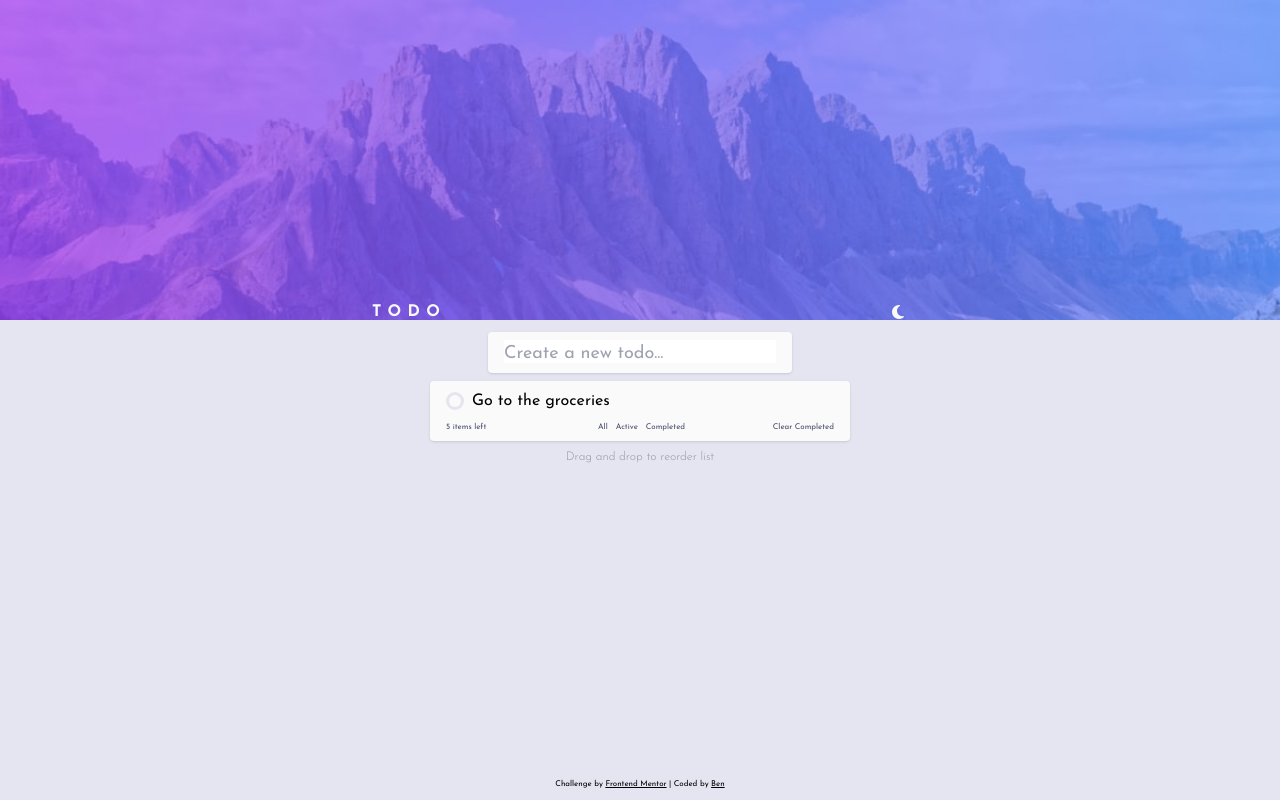
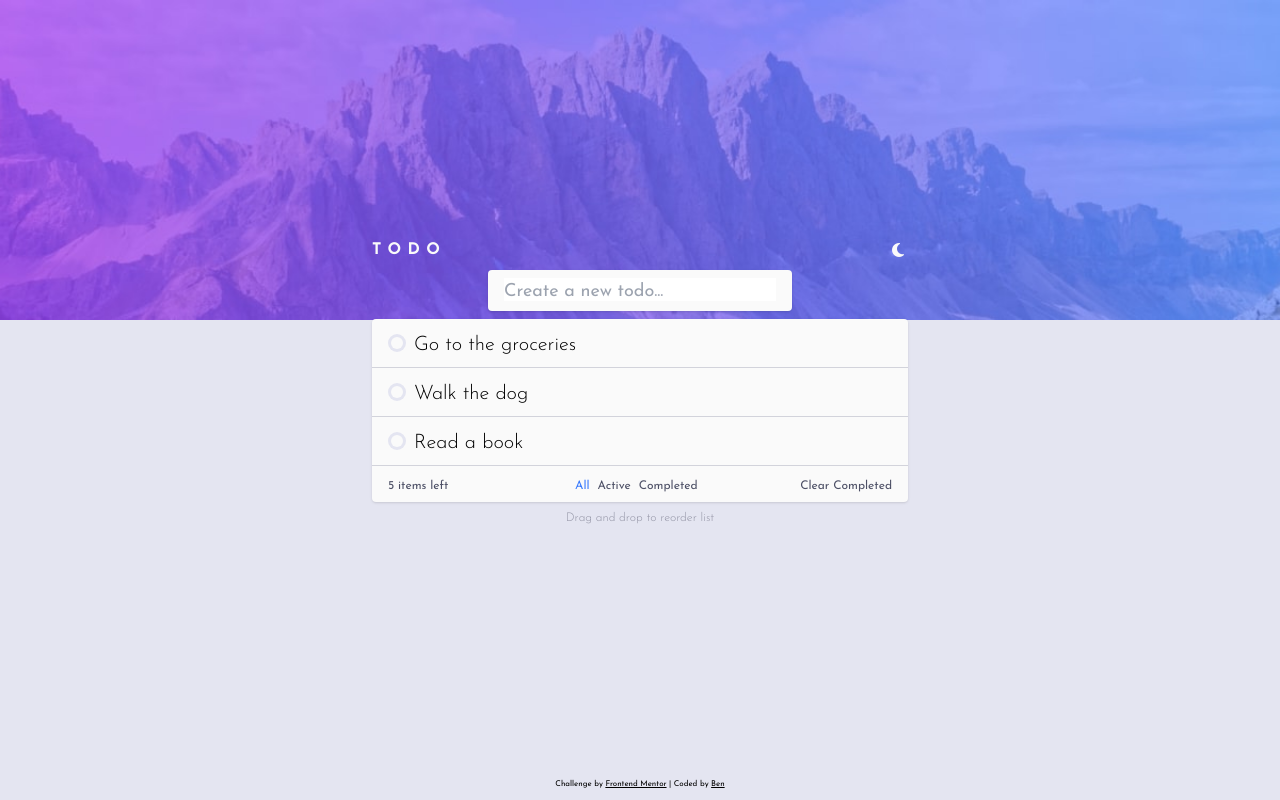
Before and after one commit to remtaine/fem-todo-app, a React (Create React App) app: page / in a window 1280 px wide. Built offline with nearby package versions, Linux system fonts and the light colour scheme.

Commit message:
Add components for ListDetails

```diff
--- a/src/components/CurrentList.js
+++ b/src/components/CurrentList.js
@@ -1,30 +1,24 @@
 import React from 'react'
-import ButtonsGradient from './ui/ButtonsGradient'
+import ListDetailsDesktop from './ListDetailsDesktop'
+import ListDetailsMobile from './ListDetailsMobile'
+import ListDetailsMobileSubcategory from './ListDetailsMobileSubcategory'
+import ListItem from './ListItem'
 
 function CurrentList() {
 
   return (
-    <section className="rounded shadow bg-fem-light-100 py-2 px-4 w-[420px]">
-    <ul className="flex ">
-      <div className="flex items-center gap-2 border-b-[1px]border-fem-light-300 mb-2 group w-full">
-        <ButtonsGradient />
-        <span className="">Go to the groceries</span>
-        <div className="ml-auto flex gap-2">
-          <button className="ml-auto"><i className="fa-solid fa-pen hidden group-hover:block hover:-translate-y-[2px] ease-in-out duration-500"></i></button>
-          <button className="ml-auto"><i className="fa-solid fa-xmark hidden group-hover:block hover:-translate-y-[2px] ease-in-out duration-500"></i></button>
-        </div>
-      </div>
-    </ul>
-    <div className="text-fem-light-500 flex justify-between text-[0.5rem]">
-      <button className="hover:text-fem-light-400 duration-500">5 items left</button>
-      {/* <span className="mx-1">|</span> */}
-      <div className="flex gap-2  ml-6 flex-nowrap">
-        <button className="hover:text-fem-light-400 duration-500">All</button>
-        <button className="hover:text-fem-light-400 duration-500">Active</button>
-        <button className="hover:text-fem-light-400 duration-500">Completed</button>
-      </div>
-      {/* <span className="mx-1">|</span> */}
-      <button className="hover:text-fem-light-400 duration-500">Clear Completed</button>
+  <section className="w-full">
+    <div className="rounded shadow bg-fem-light-100 dark:bg-fem-dark-200 ">
+      <ul className="flex flex-col">
+        <ListItem />
+        <ListItem text="Walk the dog"/>
+        <ListItem text="Read a book"/>
+      </ul>
+      <ListDetailsDesktop />
+      <ListDetailsMobile />
+    </div>
+    <div className="block sm:hidden">
+      <ListDetailsMobileSubcategory />
     </div>
   </section>
   )
```
